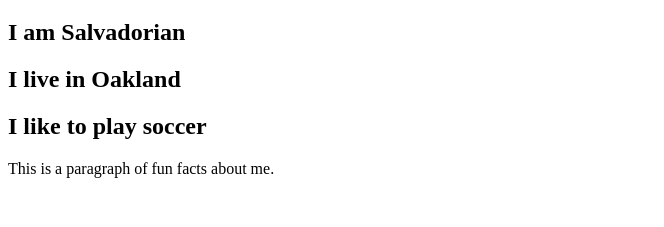
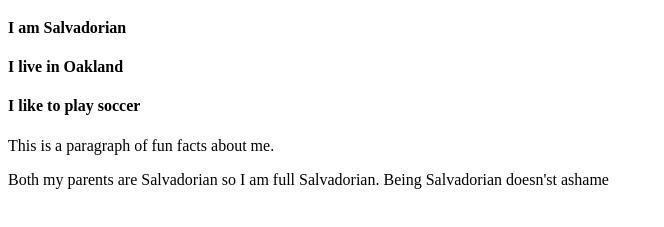
Before and after one commit to mchaavez/portfolio-, a plain HTML site: page aboutme.html in a window 1280 px wide. Shown: the part 61-288 px from the top of the page, without its empty margins (0-664 px from the left). Drawn offline with Linux system fonts and the light colour scheme.

Commit message:
Update aboutme.html

```diff
--- a/aboutme.html
+++ b/aboutme.html
@@ -5,11 +5,12 @@
  </head>
  <body>
    <h1>Fun Facts about me</h1>
-   <h2>I am Salvadorian</h2>
-   <h2>I live in Oakland</h2>
-   <h2>I like to play soccer</h2>
+   <h4>I am Salvadorian</h4>
+   <h4>I live in Oakland</h4>
+   <h4>I like to play soccer</h4>
+
 
    <p>This is a paragraph of fun facts about me.</p>
-
+   <p>Both my parents are Salvadorian so I am full Salvadorian. Being Salvadorian doesn'st ashame
   </body>
 </html>
```
